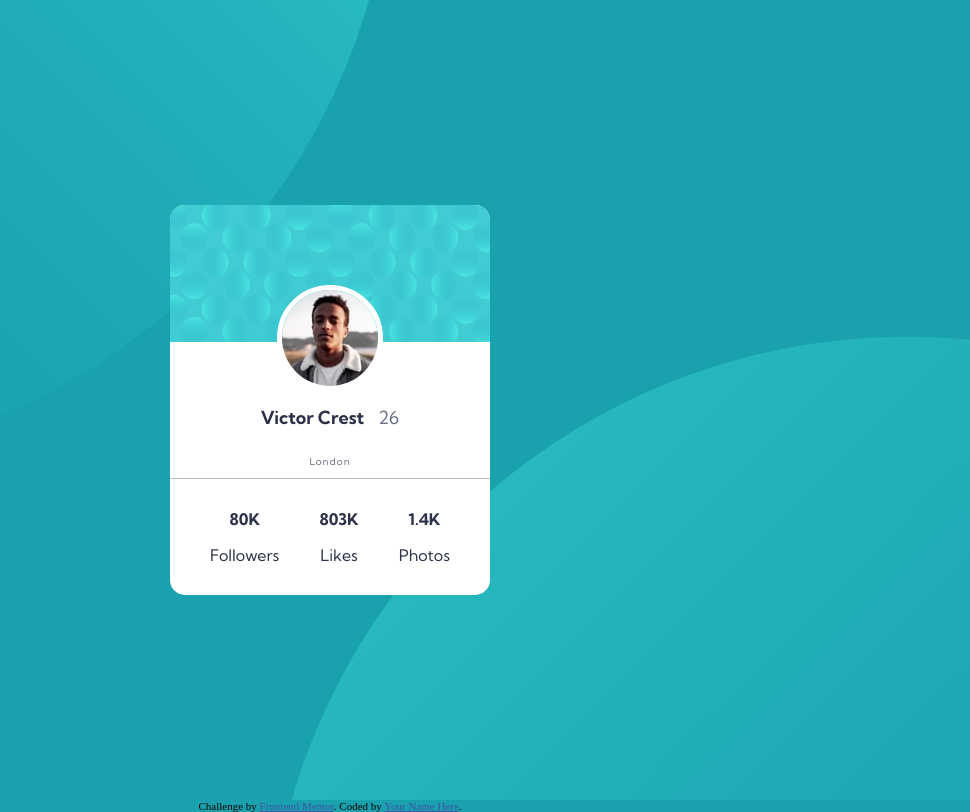
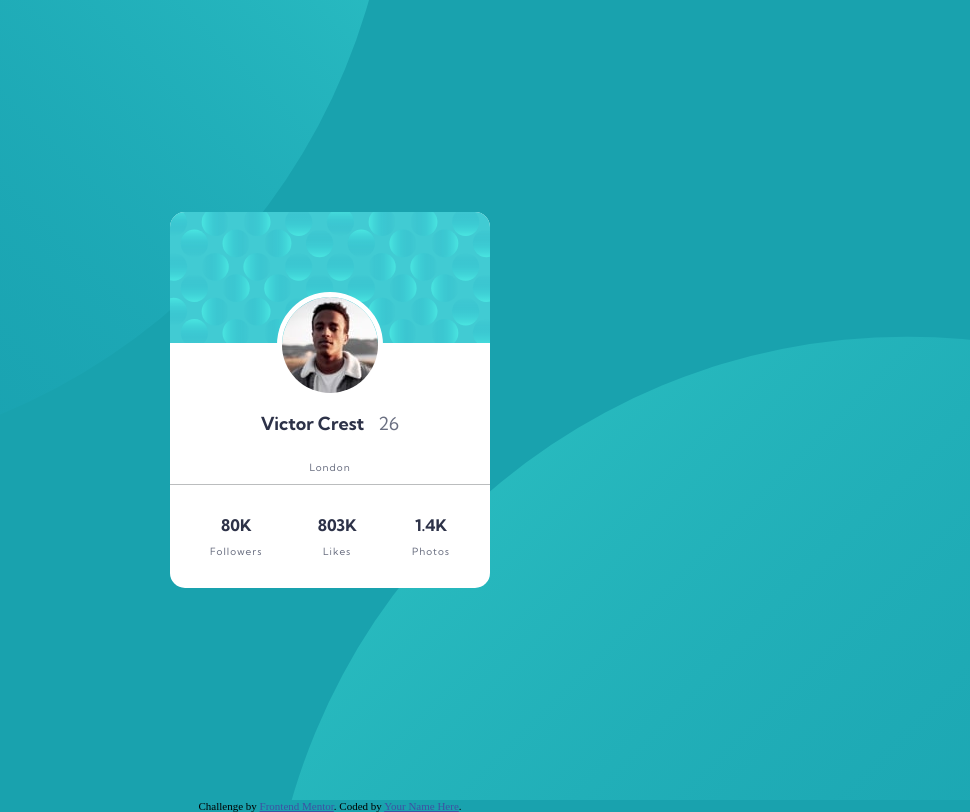
Before and after one commit to Amr-Salman/profile-card.github.io, a plain HTML site: page index.html in a window 1280 px wide. Shown: the whole page, without its empty margins (310-1280 px from the left). Drawn offline with Linux system fonts and the light colour scheme.

Commit message:
correct the stats name commit

```diff
--- a/index.html
+++ b/index.html
@@ -101,6 +101,9 @@
     }
     .stat__name {
       margin-bottom: 0;
+      letter-spacing: 1px;
+      font-size: 10px;
+      color:hsl(227, 10%, 46%);
     }
     @media (min-width: 420px) {
       .profile-card {
```
